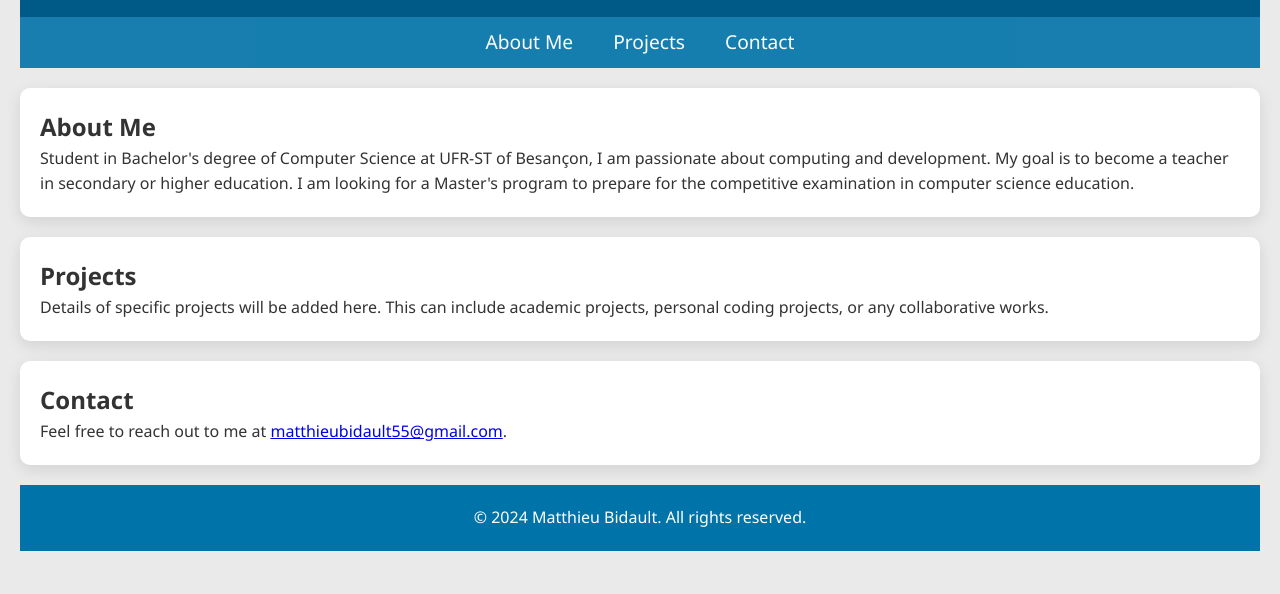
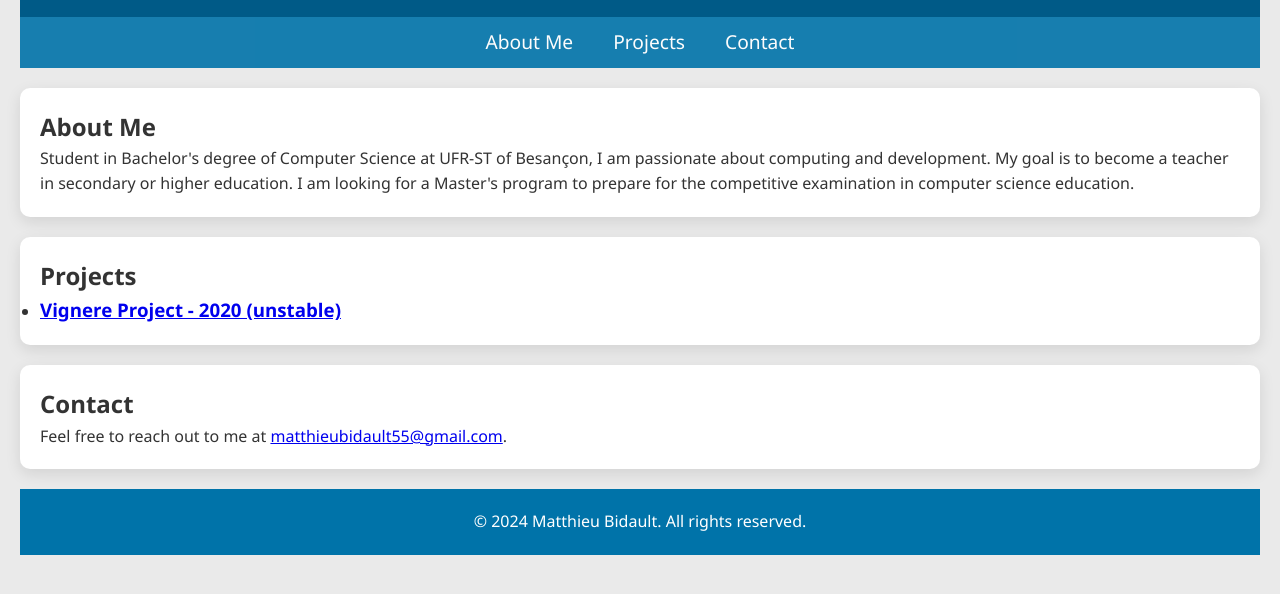
Before and after one commit to mbido/mbido.github.io, a plain HTML site: page index.html in a window 1280 px wide. Shown: the part 120-714 px from the top of the page. Drawn offline with Linux system fonts and the light colour scheme.

Commit message:
adding vigener link

```diff
--- a/index.html
+++ b/index.html
@@ -28,8 +28,12 @@
     </section>
     <section id="projects">
         <h2>Projects</h2>
-        <p>Details of specific projects will be added here. This can include academic projects, personal coding
-            projects, or any collaborative works.</p>
+        <ul>
+            <li>
+                <h3><a href="https://mbido.github.io/VigenereProject/">Vignere Project -
+                        2020 (unstable)</a></h3>
+            </li>
+        </ul>
     </section>
     <section id="contact">
         <h2>Contact</h2>
```
